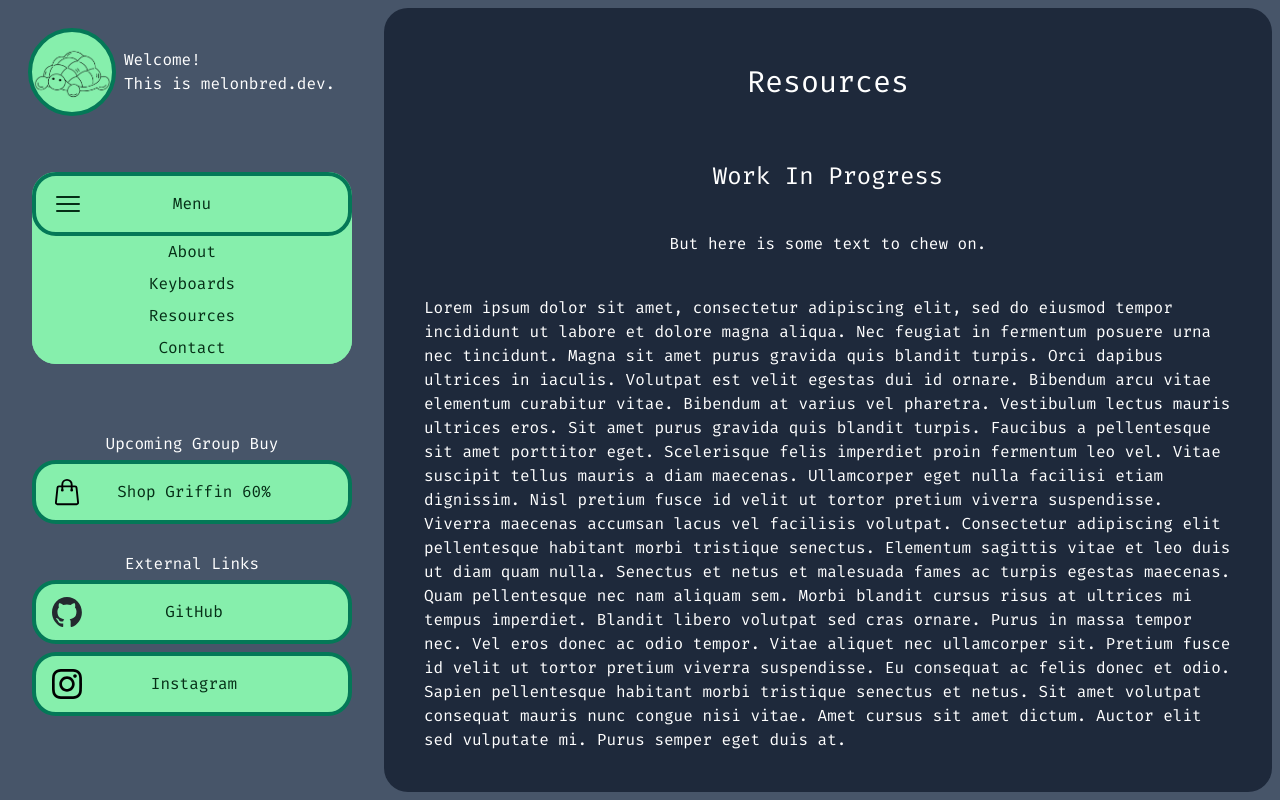
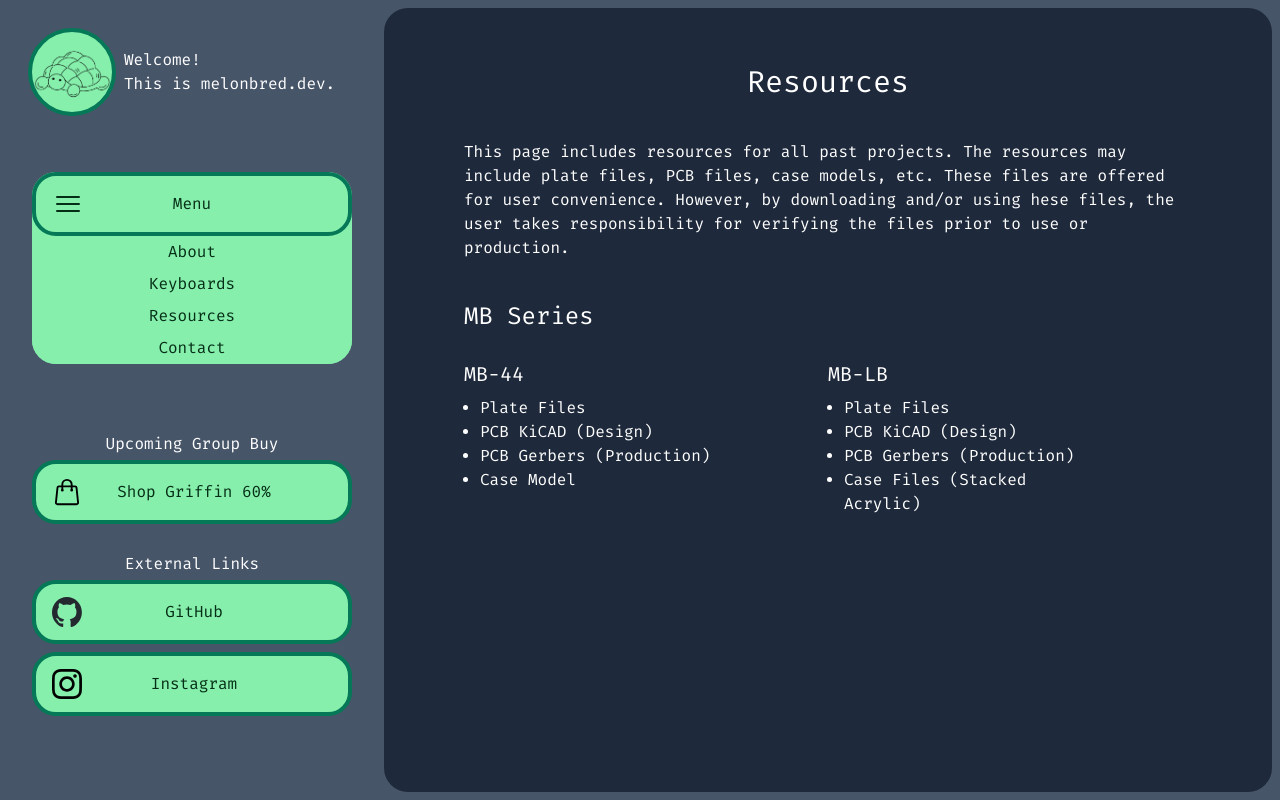
Before and after one commit to melonbred/personal-website, a Next.js app: page /resources in a window 1280 px wide. Built offline with nearby package versions, Linux system fonts and the light colour scheme.

Commit message:
Added content to Resources page.

```diff
--- a/src/app/(content)/resources/page.tsx
+++ b/src/app/(content)/resources/page.tsx
@@ -1,37 +1,43 @@
 export default function Resources() {
   return (
     <>
-      <div className="min-w-screen flex flex-col items-center pb-5 pt-24 lg:pt-10">
+      <div className="flex flex-col items-center pb-5">
+        <div className="pt-24 lg:pt-10"></div>
         <h1 className="pt-4 text-3xl">Resources</h1>
-        <div className="flex flex-col items-center p-4 md:p-10">
-          <h2 className="pt-5 text-2xl">Work In Progress</h2>
-          <p className="p-10">But here is some text to chew on.</p>
-          <p className="">
-            Lorem ipsum dolor sit amet, consectetur adipiscing elit, sed do
-            eiusmod tempor incididunt ut labore et dolore magna aliqua. Nec
-            feugiat in fermentum posuere urna nec tincidunt. Magna sit amet
-            purus gravida quis blandit turpis. Orci dapibus ultrices in iaculis.
-            Volutpat est velit egestas dui id ornare. Bibendum arcu vitae
-            elementum curabitur vitae. Bibendum at varius vel pharetra.
-            Vestibulum lectus mauris ultrices eros. Sit amet purus gravida quis
-            blandit turpis. Faucibus a pellentesque sit amet porttitor eget.
-            Scelerisque felis imperdiet proin fermentum leo vel. Vitae suscipit
-            tellus mauris a diam maecenas. Ullamcorper eget nulla facilisi etiam
-            dignissim. Nisl pretium fusce id velit ut tortor pretium viverra
-            suspendisse. Viverra maecenas accumsan lacus vel facilisis volutpat.
-            Consectetur adipiscing elit pellentesque habitant morbi tristique
-            senectus. Elementum sagittis vitae et leo duis ut diam quam nulla.
-            Senectus et netus et malesuada fames ac turpis egestas maecenas.
-            Quam pellentesque nec nam aliquam sem. Morbi blandit cursus risus at
-            ultrices mi tempus imperdiet. Blandit libero volutpat sed cras
-            ornare. Purus in massa tempor nec. Vel eros donec ac odio tempor.
-            Vitae aliquet nec ullamcorper sit. Pretium fusce id velit ut tortor
-            pretium viverra suspendisse. Eu consequat ac felis donec et odio.
-            Sapien pellentesque habitant morbi tristique senectus et netus. Sit
-            amet volutpat consequat mauris nunc congue nisi vitae. Amet cursus
-            sit amet dictum. Auctor elit sed vulputate mi. Purus semper eget
-            duis at.
+        <div className="p-5 md:px-20">
+          <p className="py-5">
+            This page includes resources for all past projects. The resources
+            may include plate files, PCB files, case models, etc. These files
+            are offered for user convenience. However, by downloading and/or
+            using hese files, the user takes responsibility for verifying the
+            files prior to use or production.
           </p>
+
+          <h2 className="py-5 text-2xl">MB Series</h2>
+          <div className="flex flex-col md:flex-row md:justify-between">
+            <div className="py-2 md:mr-20 md:w-1/2">
+              <h3 className="text-xl">MB-44</h3>
+              <ul className="list-disc">
+                <div className="px-4 py-2">
+                  <li>Plate Files</li>
+                  <li>PCB KiCAD (Design)</li>
+                  <li>PCB Gerbers (Production)</li>
+                  <li>Case Model</li>
+                </div>
+              </ul>
+            </div>
+            <div className="py-2 md:mr-20 md:w-1/2">
+              <h3 className="text-xl">MB-LB</h3>
+              <ul className="list-disc">
+                <div className="px-4 py-2">
+                  <li>Plate Files</li>
+                  <li>PCB KiCAD (Design)</li>
+                  <li>PCB Gerbers (Production)</li>
+                  <li>Case Files (Stacked Acrylic)</li>
+                </div>
+              </ul>
+            </div>
+          </div>
         </div>
       </div>
     </>
```
